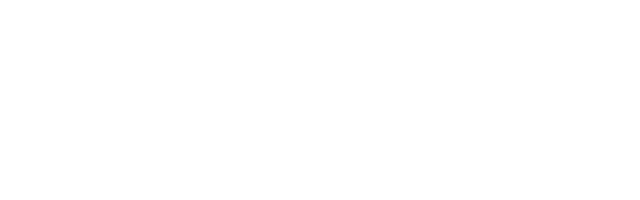
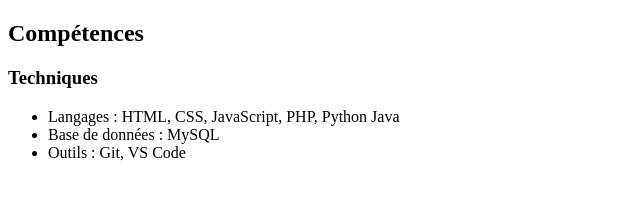
Before and after one commit to kamaroudine151-prog/mon-cv, a plain HTML site: page index.html in a window 1280 px wide. Shown: the whole page, without its empty margins (0-640 px from the left). Drawn offline with Linux system fonts and the light colour scheme.

Commit message:
mise en place de la section competences

```diff
--- a/index.html
+++ b/index.html
@@ -6,6 +6,15 @@
     <title>Mon-CV</title>
 </head>
 <body>
+    <section id="competences">
+    <h2>Compétences</h2>
 
+    <h3>Techniques</h3>
+    <ul>
+      <li>Langages : HTML, CSS, JavaScript, PHP, Python Java</li>
+      <li>Base de données : MySQL</li>
+      <li>Outils : Git, VS Code</li>
+    </ul>
+  </section>
 </body>
 </html>
```
